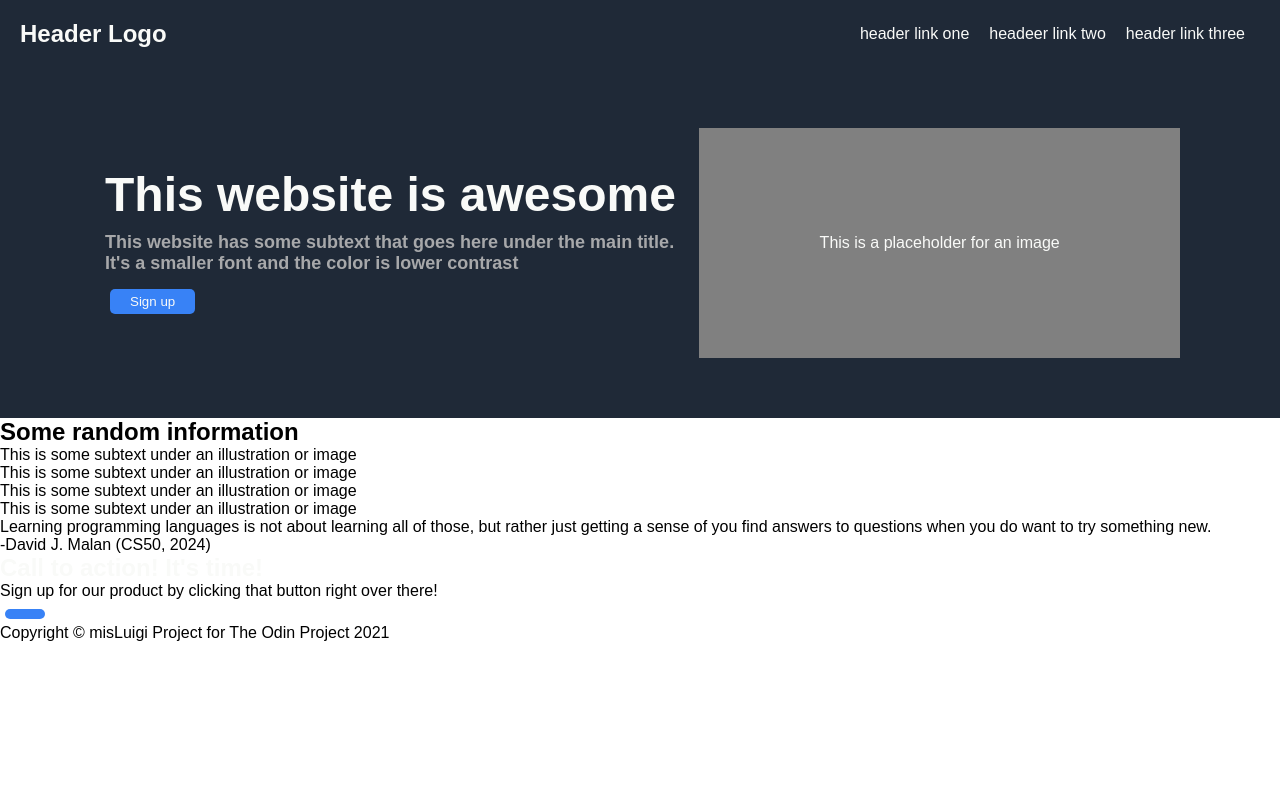
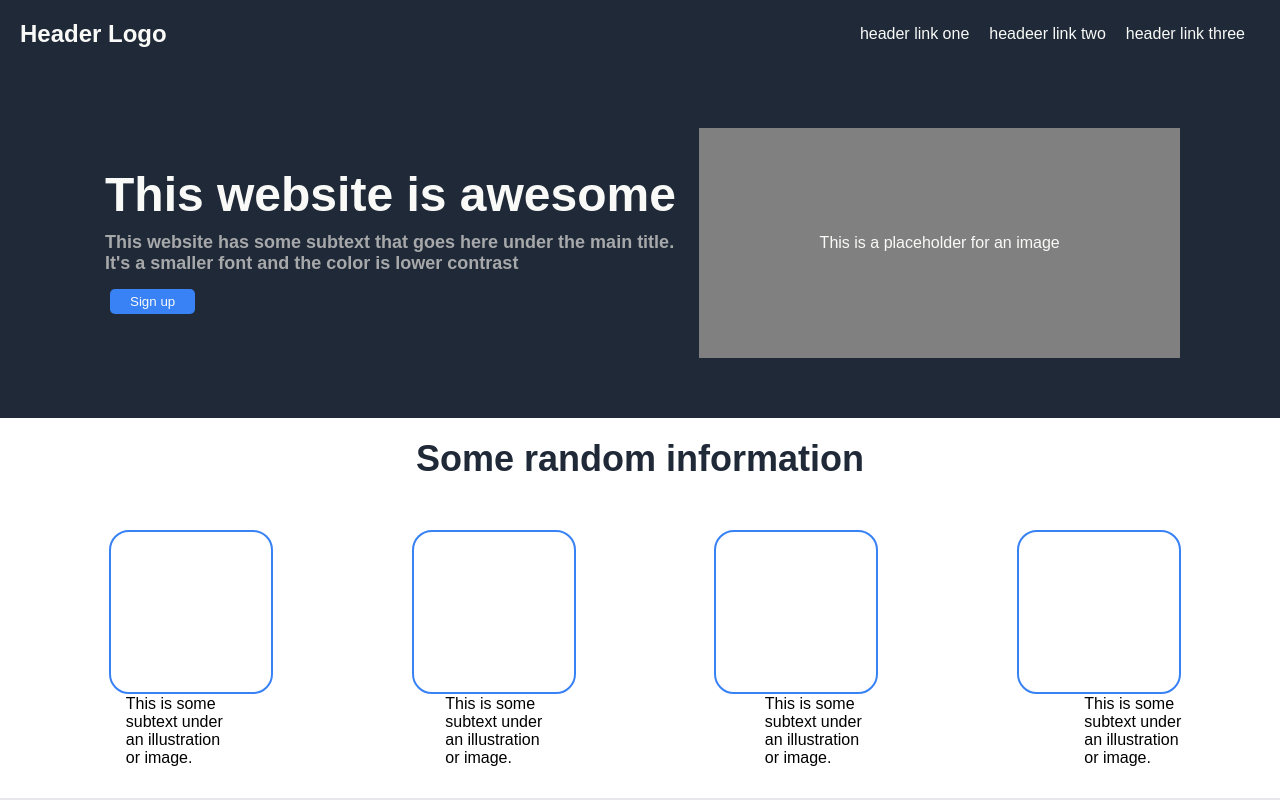
Before and after one commit to misLuigi/Landing-Page, a plain HTML site: page index.html in a window 1280 px wide. Shown: the top 800 px of the page. Drawn offline with Linux system fonts and the light colour scheme.

Commit message:
Added css to section: information, qoute, call to action, and footer.

```diff
--- a/index.html
+++ b/index.html
@@ -27,38 +27,28 @@
     </div>
     <section class="info-cards">
         <h2>Some random information</h2>
-
+    <div class="box-container">
         <div class="box"></div>
         <div class="box"></div>
         <div class="box"></div>
         <div class="box"></div>
-
-        <div class="info-card">
-
-            <p>This is some subtext under an illustration or image</p>
-        </div>
-        <div class="info-card">
-
-            <p>This is some subtext under an illustration or image</p>
-        </div>
-        <div class="info-card">
-
-            <p>This is some subtext under an illustration or image</p>
-        </div>
-        <div class="info-card">
-
-            <p>This is some subtext under an illustration or image</p>
-        </div>
+    </div>
+    <div class="illustration-subtext">
+        <p class="illustration-text">This is some subtext under an illustration or image.</p>
+        <p class="illustration-text">This is some subtext under an illustration or image.</p>
+        <p class="illustration-text">This is some subtext under an illustration or image.</p>
+        <p class="illustration-text">This is some subtext under an illustration or image.</p>
+    </div>
     </section>
     <section class="random-qoute">
         <p>Learning programming languages is not about learning all of those, but rather just getting a sense of you find answers to questions when you do want to try something new.</p>
-        <p>-David J. Malan (CS50, 2024)</p>
+        <p class="qoute-by">-David J. Malan (CS50, 2024)</p>
     </section>
-    <section>
+    <section class="cta">
         <div class="call-to-action">
             <h3>Call to action! It's time!</h3>
             <p>Sign up for our product by clicking that button right over there!</p>
-            <button class="sign-up"></button>
+            <button class="sign-up-footer">Sign up</button>
         </div>
     </section>
     <footer class="footer">
--- a/style.css
+++ b/style.css
@@ -52,7 +52,6 @@ h3 {
     justify-content: center;
     align-items: center;
     height: 150px;
-    flex-direction:;
     padding: 100px;
 
 }
@@ -65,3 +64,95 @@ h3 {
     justify-content: center;
     align-items: center;
 }
+
+section>.info-cards {
+    display: flex;
+    justify-content: space-around;
+    align-items: center;
+}
+
+h2  {
+    display: flex;
+    justify-content: center;
+    align-items: center;
+    padding: 20px 20px;
+    font-size: 36px;
+    font-weight: 800px;
+    color: #1f2937;
+}
+
+.box-container {
+    display: flex;
+    justify-content: space-around;
+    align-items: center;
+    padding: 30px 30px 0px 40px;
+}
+
+.box {
+    border: 2px solid #3882f6;
+    border-radius: 20px;
+    padding: 80px;
+}
+
+.illustration-subtext {
+    display: flex;
+    justify-content: space-around;
+    align-items: center;
+    margin: 1px;
+    padding-bottom: 30px;
+}
+.illustration-text {
+    display: flex;
+    justify-content: space-evenly;
+    align-items: center;
+    padding: 0px 0px 0px 40px;
+    width: 110px;
+
+}
+
+.random-qoute {
+    display: block;
+    justify-content: center;
+    align-items: center;
+    background-color: #e5e7eb;
+    padding: 5%;
+    font-style: italic;
+    font-size: 36px;
+    color: #1f2937;
+
+}
+.qoute-by {
+    text-align: right;
+    padding: 10px;
+    font-weight: bold;
+}
+
+.cta {
+    display: flex;
+    justify-content: center;
+    align-items: center;
+}
+
+.call-to-action {
+    display: flex;
+    justify-content: center;
+    align-items: center;
+    background-color: #3882f6;
+    color: #e5e7eb;
+    padding: 50px;
+    margin: 70px;
+    border-radius: 10px;
+}
+
+.footer {
+    display: flex;
+    justify-content: center;
+    align-items: center;
+    background-color: #1f2937;
+    color: #f9faf8;
+    padding: 20px;
+}
+
+.sign-up-footer {
+    border: 1px solid #f9faf8;
+}
```
